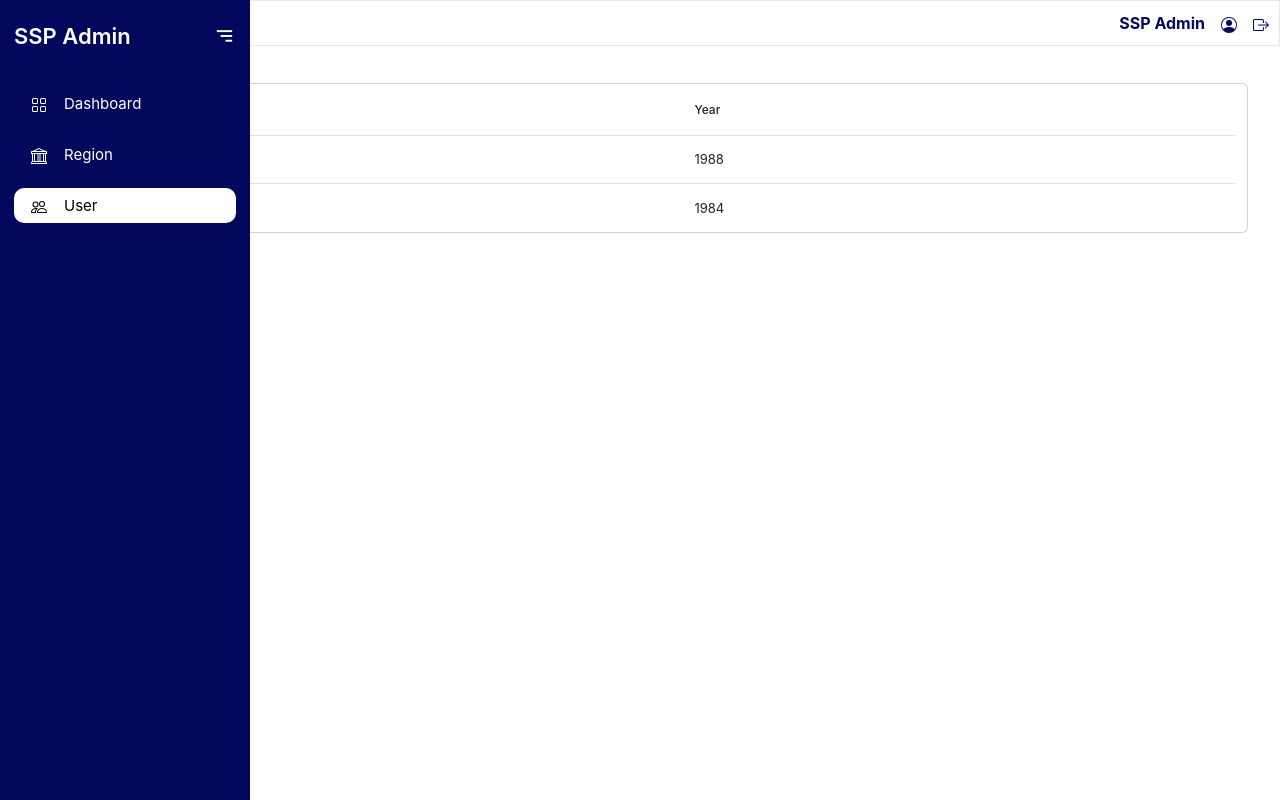
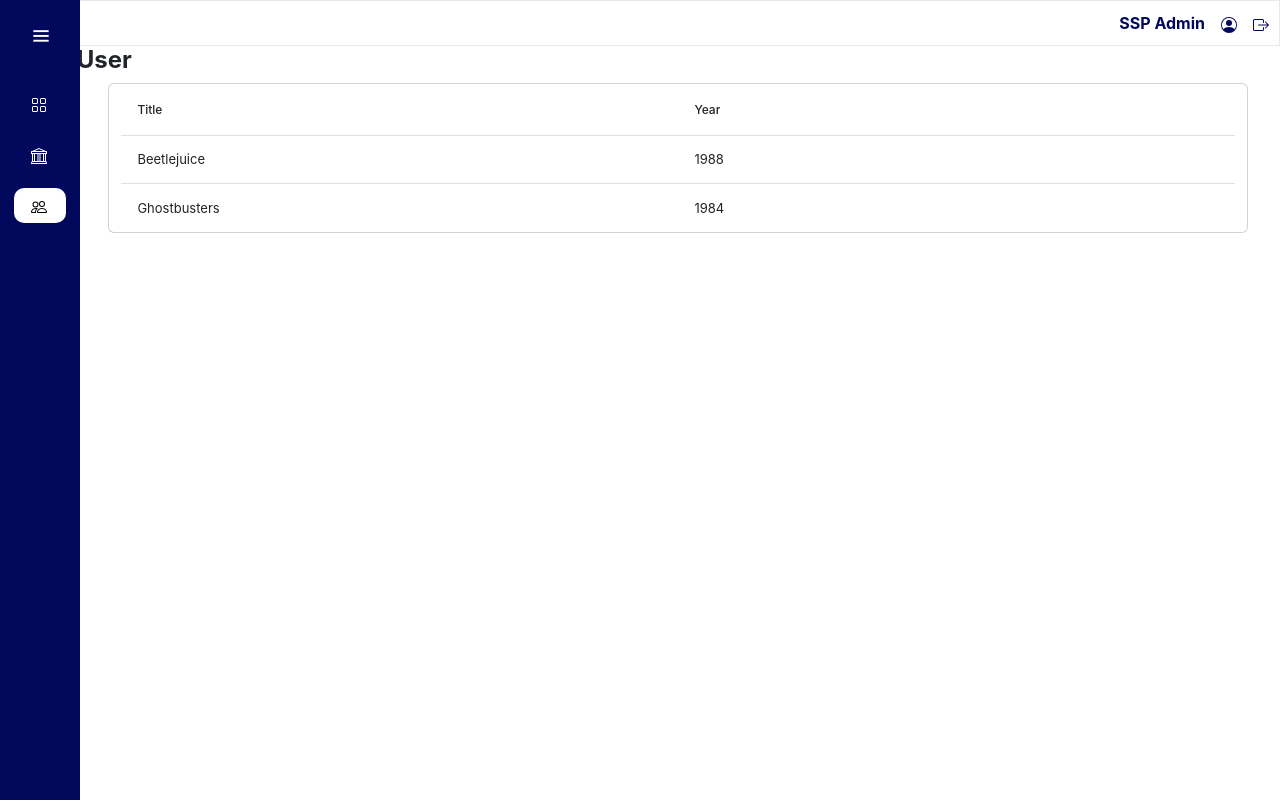
Before and after one commit to MercyAngelin2000/SSP-Admin, a React (Create React App) app: page /users in a window 1280 px wide. Built offline with nearby package versions, Linux system fonts and the light colour scheme.

Commit message:
sidebar push content fixed

```diff
--- a/src/App.css
+++ b/src/App.css
@@ -1,3 +1,59 @@
 .App {
   text-align: center;
 }
+:root {
+  --sidebar-width: 250px;
+  --sidebar-collapsed-width: 80px;
+  --sidebar-mobile-width: 150px; /* Add a variable for mobile sidebar width */
+}
+
+.wrapper {
+  display: flex;
+  flex-direction: column;
+  height: 100vh;
+}
+
+.header {
+  flex: 0 0 auto;
+}
+
+.content {
+  display: flex;
+  flex: 1;
+}
+
+.sidebarmenucol {
+  transition: width 0.3s ease;
+}
+
+.addcontentcol {
+  flex: 1;
+  transition: margin-left 0.3s ease;
+}
+
+.sidebar {
+  width: var(--sidebar-collapsed-width);
+  transition: width 0.3s ease;
+}
+
+.wrapper.sidebar-open .sidebarmenucol .sidebar {
+  width: var(--sidebar-width);
+}
+
+.wrapper.sidebar-open .addcontentcol {
+  margin-left: var(--sidebar-width);
+}
+
+@media (max-width: 768px) {
+  .sidebar {
+    width: var(--sidebar-collapsed-width); /* Adjust for mobile collapsed width */
+  }
+
+  .wrapper.sidebar-open .sidebarmenucol .sidebar {
+    width: var(--sidebar-mobile-width); /* Use mobile sidebar width */
+  }
+
+  .wrapper.sidebar-open .addcontentcol {
+    margin-left: var(--sidebar-mobile-width); /* Adjust margin for mobile view */
+  }
+}
--- a/src/component/Menu.js
+++ b/src/component/Menu.js
@@ -1,32 +1,33 @@
-import React, { useState } from 'react'
-import './Menu.css'
-import { useNavigate,useLocation  } from 'react-router-dom';
+import React, { useState } from 'react';
+import './Menu.css';
+import { useNavigate, useLocation } from 'react-router-dom';
 
-function Menu() {
-    const navigate = useNavigate()
+function Menu({ onToggleSidebar }) {
+  const navigate = useNavigate();
   const location = useLocation();
   const currentPath = location.pathname.split("/")[1];
   const [activeTab, setActiveTab] = useState(currentPath);
   const handleTabChange = (id) => {
-        setActiveTab(id)
+    setActiveTab(id);
     if (id === "dashboard") {
-            navigate('/dashboard')
+      navigate('/dashboard');
     } else if (id === "region") {
-            navigate('/region')
+      navigate('/region');
     } else if (id === "users") {
-            navigate('/users')
+      navigate('/users');
     }
-    }
+  };
+
   return (
-        <div>
-            <div className="sidebar open" id="sidemenu">
+    <div className="sidebar">
       <div className="logo_details">
         <div className="logo_name">SSP Admin</div>
-                    <i className="bx bx-menu-alt-right" id="btn"></i>
+        <i className="bx bx-menu" id="btn" onClick={onToggleSidebar}></i>
       </div>
       <ul className="nav-list">
-                    <li id="dashboard" className={activeTab&& activeTab === "dashboard" ? "active" : ""} onClick={() => handleTabChange('dashboard')}>
-                        <p><i>
+        <li id="dashboard" className={activeTab === "dashboard" ? "active" : ""} onClick={() => handleTabChange('dashboard')}>
+          <p>
+            <i>
               <svg xmlns="http://www.w3.org/2000/svg" width="16" height="16" fill="currentColor" className="bi bi-grid" viewBox="0 0 16 16">
                 <path d="M1 2.5A1.5 1.5 0 0 1 2.5 1h3A1.5 1.5 0 0 1 7 2.5v3A1.5 1.5 0 0 1 5.5 7h-3A1.5 1.5 0 0 1 1 5.5zM2.5 2a.5.5 0 0 0-.5.5v3a.5.5 0 0 0 .5.5h3a.5.5 0 0 0 .5-.5v-3a.5.5 0 0 0-.5-.5zm6.5.5A1.5 1.5 0 0 1 10.5 1h3A1.5 1.5 0 0 1 15 2.5v3A1.5 1.5 0 0 1 13.5 7h-3A1.5 1.5 0 0 1 9 5.5zm1.5-.5a.5.5 0 0 0-.5.5v3a.5.5 0 0 0 .5.5h3a.5.5 0 0 0 .5-.5v-3a.5.5 0 0 0-.5-.5zM1 10.5A1.5 1.5 0 0 1 2.5 9h3A1.5 1.5 0 0 1 7 10.5v3A1.5 1.5 0 0 1 5.5 15h-3A1.5 1.5 0 0 1 1 13.5zm1.5-.5a.5.5 0 0 0-.5.5v3a.5.5 0 0 0 .5.5h3a.5.5 0 0 0 .5-.5v-3a.5.5 0 0 0-.5-.5zm6.5.5A1.5 1.5 0 0 1 10.5 9h3a1.5 1.5 0 0 1 1.5 1.5v3a1.5 1.5 0 0 1-1.5 1.5h-3A1.5 1.5 0 0 1 9 13.5zm1.5-.5a.5.5 0 0 0-.5.5v3a.5.5 0 0 0 .5.5h3a.5.5 0 0 0 .5-.5v-3a.5.5 0 0 0-.5-.5z" />
               </svg>
@@ -35,57 +36,31 @@ function Menu() {
           </p>
           <span className="tooltip">Dashboard</span>
         </li>
-                    <li id="region" className={activeTab && activeTab === "region" ? "active" : ""} onClick={() => handleTabChange('region')}>
+        <li id="region" className={activeTab === "region" ? "active" : ""} onClick={() => handleTabChange('region')}>
           <p>
-                            <i ><svg xmlns="http://www.w3.org/2000/svg" width="16" height="16" fill="currentColor" className="bi bi-bank" viewBox="0 0 16 16">
+            <i>
+              <svg xmlns="http://www.w3.org/2000/svg" width="16" height="16" fill="currentColor" className="bi bi-bank" viewBox="0 0 16 16">
                 <path d="m8 0 6.61 3h.89a.5.5 0 0 1 .5.5v2a.5.5 0 0 1-.5.5H15v7a.5.5 0 0 1 .485.38l.5 2a.498.498 0 0 1-.485.62H.5a.498.498 0 0 1-.485-.62l.5-2A.5.5 0 0 1 1 13V6H.5a.5.5 0 0 1-.5-.5v-2A.5.5 0 0 1 .5 3h.89zM3.777 3h8.447L8 1zM2 6v7h1V6zm2 0v7h2.5V6zm3.5 0v7h1V6zm2 0v7H12V6zM13 6v7h1V6zm2-1V4H1v1zm-.39 9H1.39l-.25 1h13.72z" />
-                            </svg></i>
+              </svg>
+            </i>
             <span className="link_name">Region</span>
           </p>
           <span className="tooltip">Region</span>
         </li>
-
-                    <li id="users" className={activeTab && activeTab === "users" ? "active" : ""} onClick={() => handleTabChange('users')}>
+        <li id="users" className={activeTab === "users" ? "active" : ""} onClick={() => handleTabChange('users')}>
           <p>
-                            <i ><svg xmlns="http://www.w3.org/2000/svg" width="16" height="16" fill="currentColor" className="bi bi-people" viewBox="0 0 16 16">
+            <i>
+              <svg xmlns="http://www.w3.org/2000/svg" width="16" height="16" fill="currentColor" className="bi bi-people" viewBox="0 0 16 16">
                 <path d="M15 14s1 0 1-1-1-4-5-4-5 3-5 4 1 1 1 1zm-7.978-1L7 12.996c.001-.264.167-1.03.76-1.72C8.312 10.629 9.282 10 11 10c1.717 0 2.687.63 3.24 1.276.593.69.758 1.457.76 1.72l-.008.002-.014.002zM11 7a2 2 0 1 0 0-4 2 2 0 0 0 0 4m3-2a3 3 0 1 1-6 0 3 3 0 0 1 6 0M6.936 9.28a6 6 0 0 0-1.23-.247A7 7 0 0 0 5 9c-4 0-5 3-5 4q0 1 1 1h4.216A2.24 2.24 0 0 1 5 13c0-1.01.377-2.042 1.09-2.904.243-.294.526-.569.846-.816M4.92 10A5.5 5.5 0 0 0 4 13H1c0-.26.164-1.03.76-1.724.545-.636 1.492-1.256 3.16-1.275ZM1.5 5.5a3 3 0 1 1 6 0 3 3 0 0 1-6 0m3-2a2 2 0 1 0 0 4 2 2 0 0 0 0-4" />
-                            </svg></i>
-                            <span className="link_name" >User</span>
+              </svg>
+            </i>
+            <span className="link_name">User</span>
           </p>
           <span className="tooltip">User</span>
         </li>
-                    {/* <li>
-                        <a href="#">
-                            <i class="bx bx-pie-chart-alt-2"></i>
-                            <span class="link_name">Analytics</span>
-                        </a>
-                        <span class="tooltip">Analytics</span>
-                    </li>
-                    <li>
-                        <a href="#">
-                            <i class="bx bx-folder"></i>
-                            <span class="link_name">File Manger</span>
-                        </a>
-                        <span class="tooltip">File Manger</span>
-                    </li>
-                    <li>
-                        <a href="#">
-                            <i class="bx bx-cart-alt"></i>
-                            <span class="link_name">Order</span>
-                        </a>
-                        <span class="tooltip">Order</span>
-                    </li>
-                    <li>
-                        <a href="#">
-                            <i class="bx bx-cog"></i>
-                            <span class="link_name">Settings</span>
-                        </a>
-                        <span class="tooltip">Settings</span>
-                    </li> */}
       </ul>
     </div>
-        </div>
-    )
+  );
 }
 
-export default Menu
+export default Menu;
--- a/src/layout/DefaultLayout.js
+++ b/src/layout/DefaultLayout.js
@@ -1,29 +1,32 @@
-import React from 'react'
-import AppContent from '../component/AppContent'
-import Footer from '../component/Footer'
-import Header from '../component/Header'
-import Menu from '../component/Menu'
-import '../component/Header.css'
+import React, { useState } from 'react';
+import AppContent from '../component/AppContent';
+import Footer from '../component/Footer';
+import Header from '../component/Header';
+import Menu from '../component/Menu';
+import '../component/Header.css';
+import '../App.css'
 
-function Defaultlayout() {
+function DefaultLayout() {
+  const [sidebarOpen, setSidebarOpen] = useState(false);
+
   return (
-    <div className="wrapper">
+    <div className={`wrapper ${sidebarOpen ? 'sidebar-open' : ''}`}>
       <div className='header'>
         <Header />
       </div>
-      <span className='content'>
+      <div className='content'>
         <div className='sidebarmenucol'>
-          <Menu />
+          <Menu onToggleSidebar={() => setSidebarOpen(!sidebarOpen)} />
         </div>
         <div className='addcontentcol p-0'>
           <AppContent />
         </div>
-      </span>
+      </div>
       <div>
         <Footer />
       </div>
     </div>
-  )
+  );
 }
 
-export default Defaultlayout
+export default DefaultLayout;
```
Lines whose indentation alone changed are shown as unchanged.
